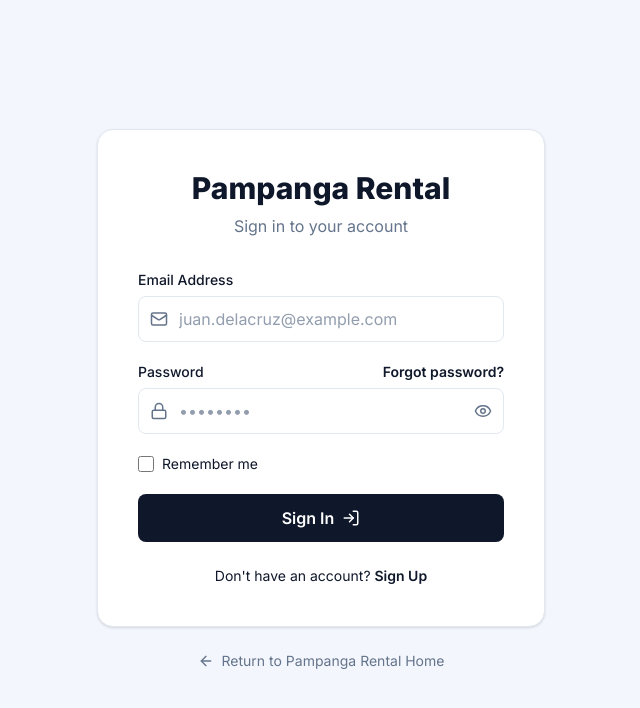
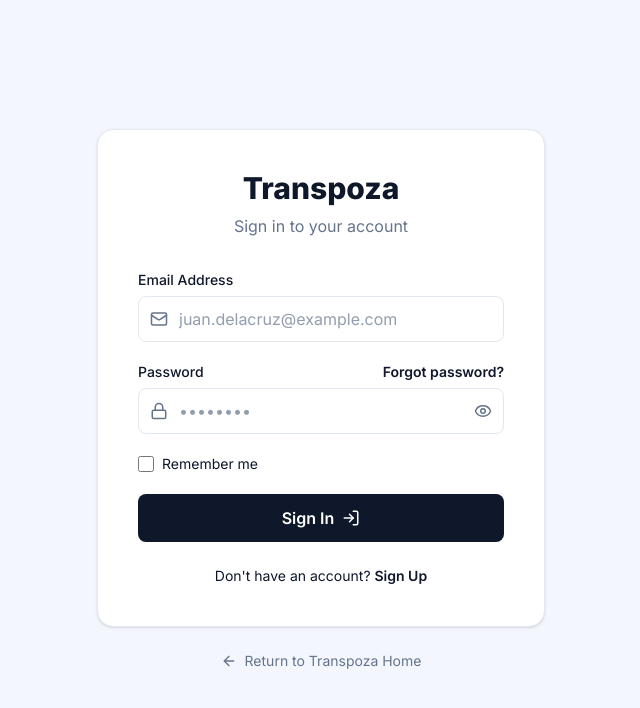
Before and after one commit to lilernestooo/car-rental, a React (Vite) app in the folder frontend/: page /login in a window 1280 px wide. Shown: the top 708 px of the page, without its empty margins (319-959 px from the left). Built offline with nearby package versions, Linux system fonts and the light colour scheme.

Commit message:
feat: name changes for all pages

```diff
--- a/frontend/src/pages/Login.jsx
+++ b/frontend/src/pages/Login.jsx
@@ -21,7 +21,7 @@
     <div className="flex min-h-screen flex-col items-center justify-center bg-page px-6 py-12">
       <div className="w-full max-w-md rounded-2xl border border-border bg-card p-8 shadow-sm sm:p-10">
         <div className="mb-8 text-center">
-          <h1 className="text-3xl font-extrabold text-navy">Pampanga Rental</h1>
+          <h1 className="text-3xl font-extrabold text-navy">Transpoza</h1>
           <p className="mt-2 text-muted">Sign in to your account</p>
         </div>
 
@@ -100,7 +100,7 @@
         className="mt-6 flex items-center gap-2 text-sm text-muted hover:text-navy"
       >
         <ArrowLeft size={16} />
-        Return to Pampanga Rental Home
+        Return to Transpoza Home
       </Link>
     </div>
   );
--- a/frontend/src/pages/Register.jsx
+++ b/frontend/src/pages/Register.jsx
@@ -35,7 +35,7 @@
     <div className="flex min-h-screen flex-col items-center justify-center bg-page px-6 py-12">
       <div className="w-full max-w-md rounded-2xl border border-border bg-card p-8 shadow-sm sm:p-10">
         <div className="mb-8 text-center">
-          <h1 className="text-2xl font-semibold text-navy">Pampanga Rental</h1>
+          <h1 className="text-2xl font-semibold text-navy">Transpoza</h1>
           <p className="mt-2 text-muted">Create your account</p>
         </div>
 
```
